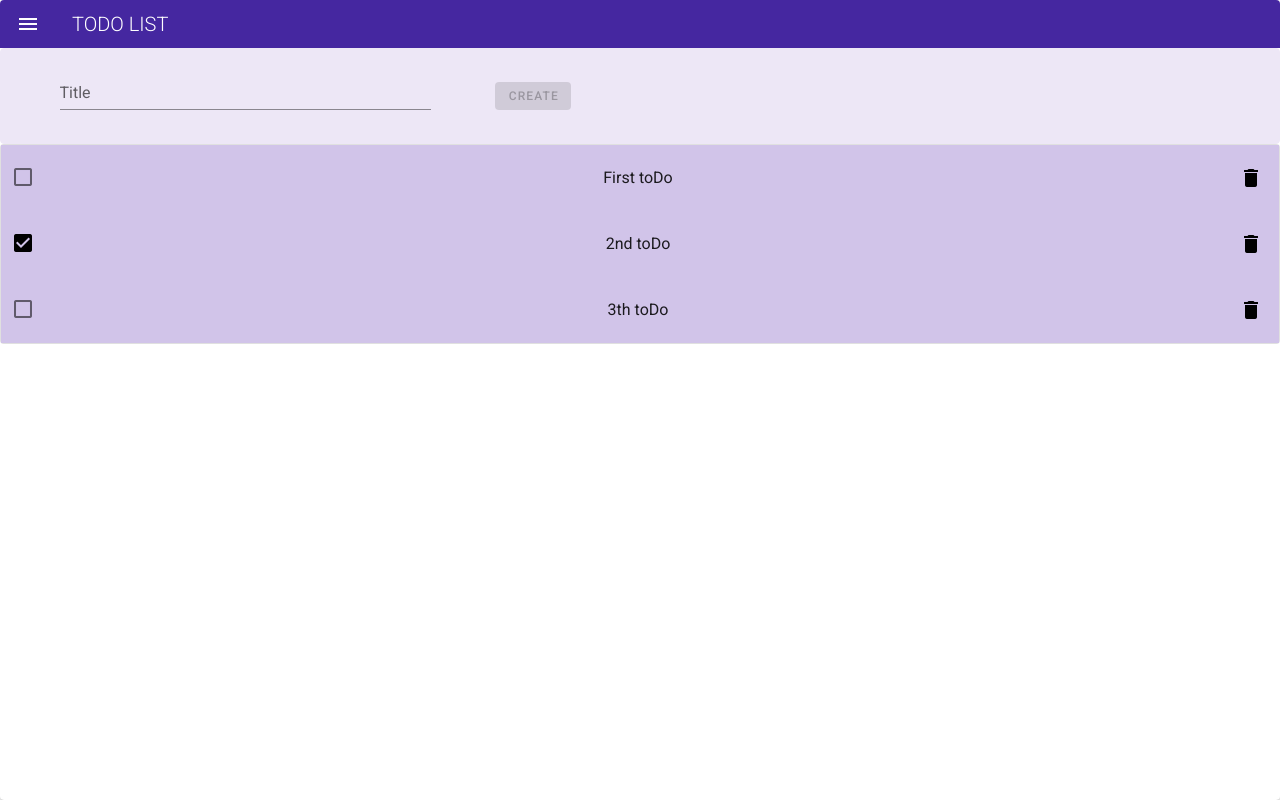
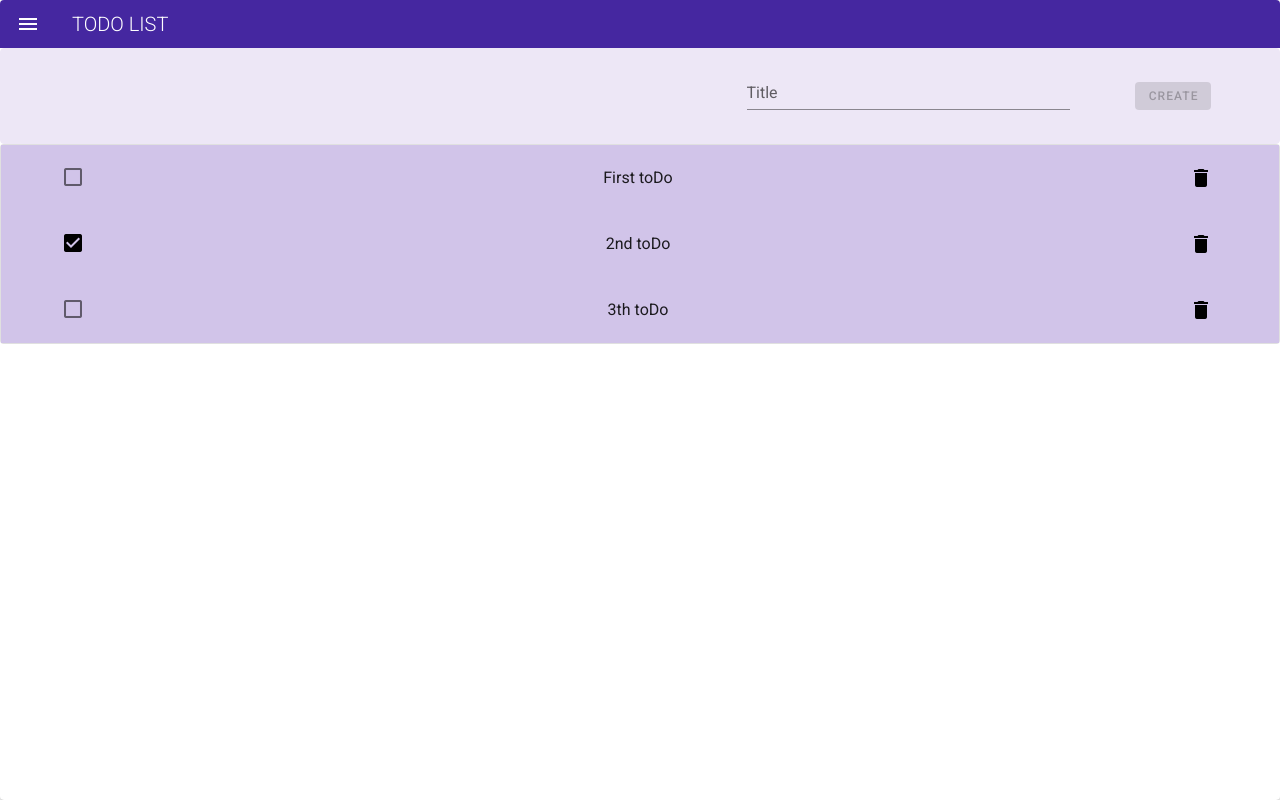
Before and after one commit to Luca-Virgilio/vuetify-todo-list, a Vue app: page / in a window 1280 px wide. Built offline with nearby package versions, Linux system fonts and the light colour scheme.

Commit message:
fix some css

```diff
--- a/src/components/AddTodo.vue
+++ b/src/components/AddTodo.vue
@@ -1,9 +1,9 @@
 <template>
   <v-card color="deep-purple lighten-5" outlined>
     <v-form v-model="valid">
-      <v-container>
+      <v-container class="mr-0">
         <v-row>
-          <v-col cols="8" md="4">
+          <v-col id="input-title" cols="8" md="4" offset-md="6" class="pl-5 pl-sm-15">
             <v-text-field
               ref="nameInput"
               color="deep-purple darken-3"
@@ -13,7 +13,7 @@
               required
             ></v-text-field>
           </v-col>
-          <v-col cols="4" md="2" class="flex">
+          <v-col id="create-button" cols="4" md="2" class="pr-4 pr-sm-13 flex justify-end">
             <v-btn
               depressed
               small
@@ -60,3 +60,13 @@ export default {
   },
 };
 </script>
+<style scoped>
+@media(max-width: 600px){
+  /* #create-button{
+    padding-right: 15px !important;
+  } */
+  /* #input-title{
+    padding-left:20px
+  } */
+}
+</style>>
--- a/src/components/Todo.vue
+++ b/src/components/Todo.vue
@@ -13,16 +13,22 @@
         </v-list-item-action>
 </span> -->
   <!-- <div class="todo-item"> -->
-    <v-list-item style="background-color:#D1C4E9;  padding: 0 10px;">
-    <v-checkbox :input-value="todo.completed" color="black" @click="todo.completed = !todo.completed"></v-checkbox>
-    <v-list-item-title color="black" :class={}>{{
+  <v-list-item class="row-item">
+    <v-checkbox
+      :input-value="todo.completed"
+      color="black"
+      @click="todo.completed = !todo.completed"
+    ></v-checkbox>
+    <v-list-item-title color="black" :class="{}">{{
       todo.title
     }}</v-list-item-title>
     <v-spacer></v-spacer>
     <v-btn icon>
-      <v-icon color="black" @click="$emit('delate',todo.id)">mdi-delete</v-icon>
+      <v-icon color="black" @click="$emit('delate', todo.id)"
+        >mdi-delete</v-icon
+      >
     </v-btn>
-    </v-list-item>
+  </v-list-item>
   <!-- </div> -->
 </template>
 
@@ -34,5 +40,13 @@ export default {
 };
 </script>
 <style scoped>
-
+.row-item {
+  background-color: #d1c4e9;
+  padding: 0 60px !important;
+}
+@media (max-width: 600px) {
+.row-item{
+  padding:0px 20px !important;
+}
+}
 </style>
```
